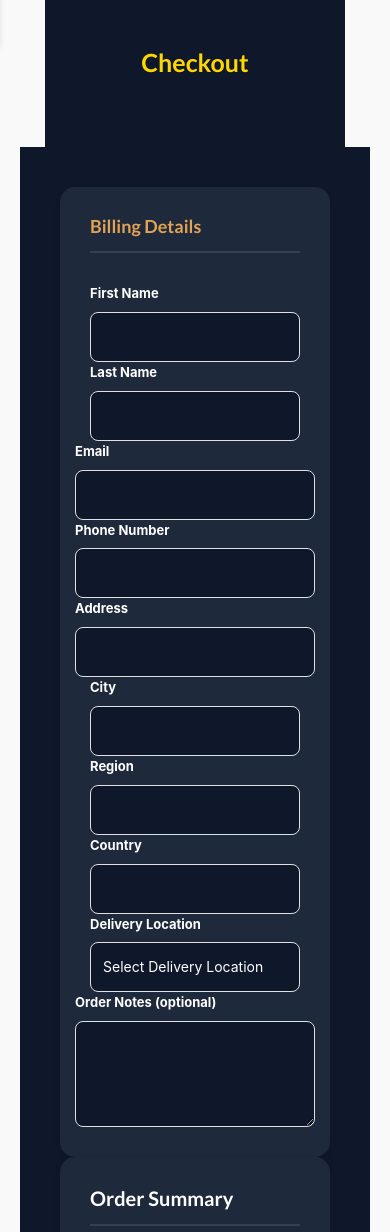
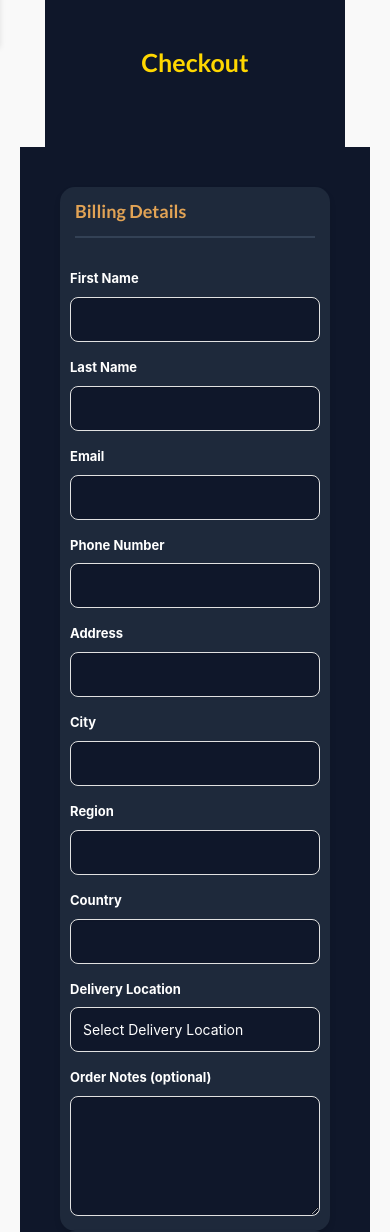
Before and after one commit to JimmyOlsen05/sherimandyshop, a Django app: page /orders/checkout/ in a window 390 px wide. Shown: the part 141-1373 px from the top of the page. Run offline with Django 3.2, Linux system fonts and the light colour scheme; the visitor is signed in with stand-in values (Sample User, id 1); data that the repository does not hold is empty; some libraries are stand-ins or nearby versions.

Commit message:
Updated features and fixed bugs

```diff
--- a/templates/shop/orders/checkout/checkout.html
+++ b/templates/shop/orders/checkout/checkout.html
@@ -25,39 +25,39 @@
                         <div class="row g-4">
                             <div class="col-md-6 mb-3">
                                 <label class="form-label" style="color: #fff; margin-bottom: 8px;">First Name</label>
-                                <input type="text" name="first_name" class="form-control" required style="background: #0f172a; border: 1px solid #334155; color: #fff; padding: 12px; border-radius: 8px; height: 50px;">
+                                <input type="text" name="first_name" class="form-control" required>
                             </div>
                             <div class="col-md-6 mb-3">
                                 <label class="form-label" style="color: #fff; margin-bottom: 8px;">Last Name</label>
-                                <input type="text" name="last_name" class="form-control" required style="background: #0f172a; border: 1px solid #334155; color: #fff; padding: 12px; border-radius: 8px; height: 50px;">
+                                <input type="text" name="last_name" class="form-control" required>
                             </div>
                             <div class="col-12 mb-3">
                                 <label class="form-label" style="color: #fff; margin-bottom: 8px;">Email</label>
-                                <input type="email" name="email" class="form-control" required style="background: #0f172a; border: 1px solid #334155; color: #fff; padding: 12px; border-radius: 8px; height: 50px;">
+                                <input type="email" name="email" class="form-control" required>
                             </div>
                             <div class="col-12 mb-3">
                                 <label class="form-label" style="color: #fff; margin-bottom: 8px;">Phone Number</label>
-                                <input type="tel" name="phone" class="form-control" required style="background: #0f172a; border: 1px solid #334155; color: #fff; padding: 12px; border-radius: 8px; height: 50px;">
+                                <input type="tel" name="phone" class="form-control" required>
                             </div>
                             <div class="col-12 mb-3">
                                 <label class="form-label" style="color: #fff; margin-bottom: 8px;">Address</label>
-                                <input type="text" name="address" class="form-control" required style="background: #0f172a; border: 1px solid #334155; color: #fff; padding: 12px; border-radius: 8px; height: 50px;">
+                                <input type="text" name="address" class="form-control" required>
                             </div>
                             <div class="col-md-6 mb-3">
                                 <label class="form-label" style="color: #fff; margin-bottom: 8px;">City</label>
-                                <input type="text" name="city" class="form-control" required style="background: #0f172a; border: 1px solid #334155; color: #fff; padding: 12px; border-radius: 8px; height: 50px;">
+                                <input type="text" name="city" class="form-control" required>
                             </div>
                             <div class="col-md-6 mb-3">
                                 <label class="form-label" style="color: #fff; margin-bottom: 8px;">Region</label>
-                                <input type="text" name="state" class="form-control" required style="background: #0f172a; border: 1px solid #334155; color: #fff; padding: 12px; border-radius: 8px; height: 50px;">
+                                <input type="text" name="state" class="form-control" required>
                             </div>
                             <div class="col-md-6 mb-3">
                                 <label class="form-label" style="color: #fff; margin-bottom: 8px;">Country</label>
-                                <input type="text" name="country" class="form-control" required style="background: #0f172a; border: 1px solid #334155; color: #fff; padding: 12px; border-radius: 8px; height: 50px;">
+                                <input type="text" name="country" class="form-control" required>
                             </div>
                             <div class="col-md-6 mb-3">
                                 <label class="form-label" style="color: #fff; margin-bottom: 8px;">Delivery Location</label>
-                                <select name="delivery_location" id="delivery_location" class="form-control" required style="background: #0f172a; border: 1px solid #334155; color: #fff; padding: 12px; border-radius: 8px; height: 50px;">
+                                <select name="delivery_location" id="delivery_location" class="form-control" required>
                                     <option value="">Select Delivery Location</option>
                                     {% for location in delivery_locations %}
                                     <option value="{{ location.id }}" data-distance="{{ location.distance_km }}">
@@ -68,7 +68,7 @@
                             </div>
                             <div class="col-12">
                                 <label class="form-label" style="color: #fff; margin-bottom: 8px;">Order Notes (optional)</label>
-                                <textarea name="order_note" class="form-control" rows="4" style="background: #0f172a; border: 1px solid #334155; color: #fff; padding: 12px; border-radius: 8px; resize: vertical;"></textarea>
+                                <textarea name="order_note" class="form-control" rows="4"></textarea>
                             </div>
                         </div>
                     </div>
@@ -121,6 +121,74 @@
     </div>
 </section>
 
+<style>
+/* Common styles for form inputs */
+.form-control {
+    width: 100%;
+    background: #0f172a;
+    border: 1px solid #334155;
+    color: #fff;
+    padding: 12px;
+    border-radius: 8px;
+    height: 50px;
+    font-size: 16px;
+    transition: all 0.3s ease;
+}
+
+.form-control:focus {
+    border-color: #ffd700;
+    outline: none;
+    box-shadow: 0 0 0 2px rgba(255, 215, 0, 0.2);
+}
+
+textarea.form-control {
+    height: auto;
+    min-height: 120px;
+    resize: vertical;
+}
+
+/* Mobile responsiveness */
+@media (max-width: 768px) {
+    .billing-details {
+        padding: 20px !important;
+    }
+
+    .col-md-6, .col-12 {
+        padding: 0 15px;
+    }
+
+    .form-control {
+        font-size: 14px;
+        width: 100% !important;
+        max-width: none !important;
+    }
+
+    .row.g-4 {
+        margin: 0 -15px;
+    }
+
+    .mb-3 {
+        margin-bottom: 15px !important;
+    }
+}
+
+/* Extra small devices */
+@media (max-width: 576px) {
+    .billing-details {
+        padding: 15px !important;
+    }
+
+    .form-control {
+        padding: 10px;
+        height: 45px;
+    }
+
+    .col-md-6, .col-12 {
+        padding: 0 10px;
+    }
+}
+</style>
+
 {% block scripts %}
 <script>
 document.addEventListener('DOMContentLoaded', function() {
```
